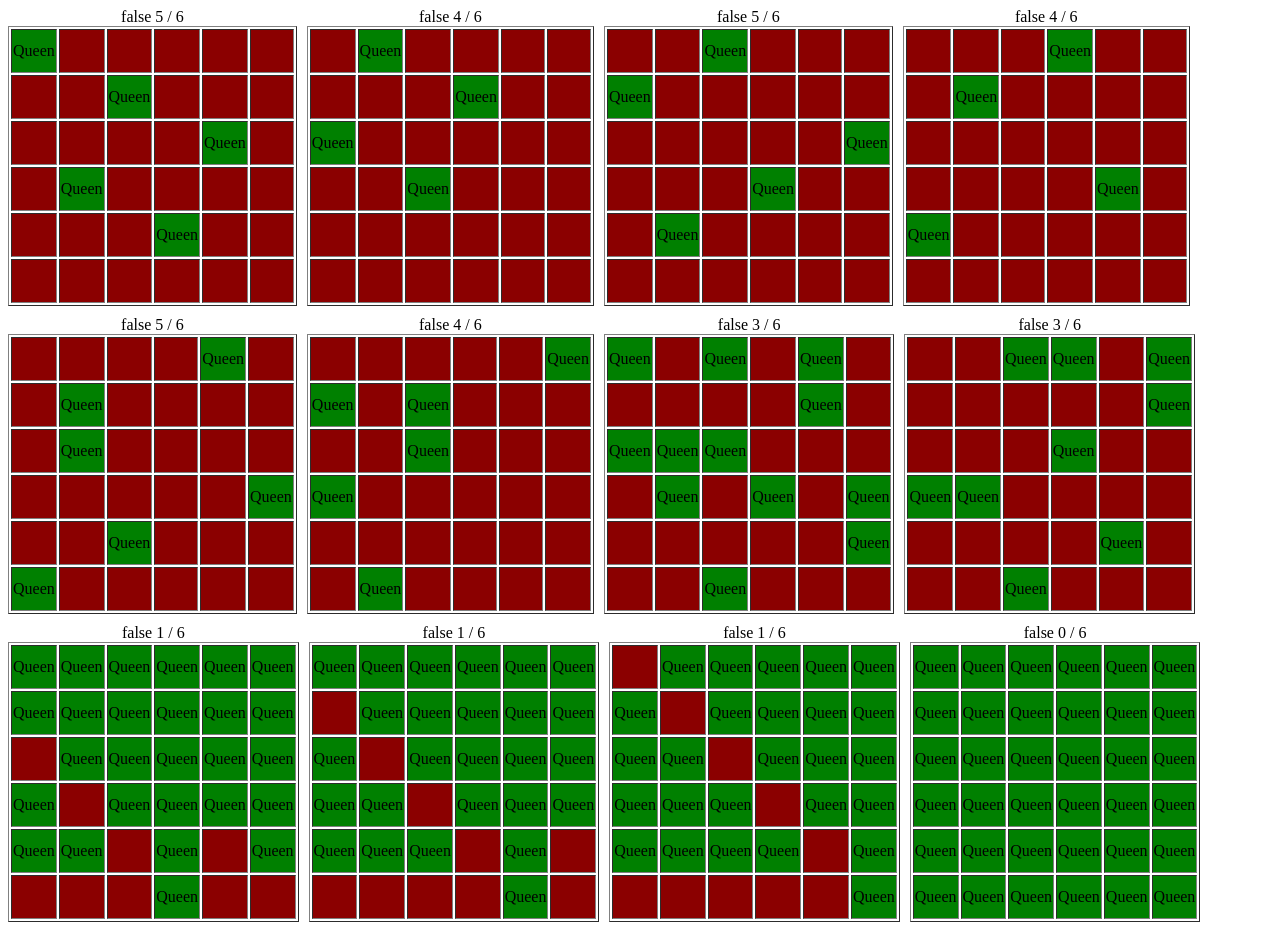
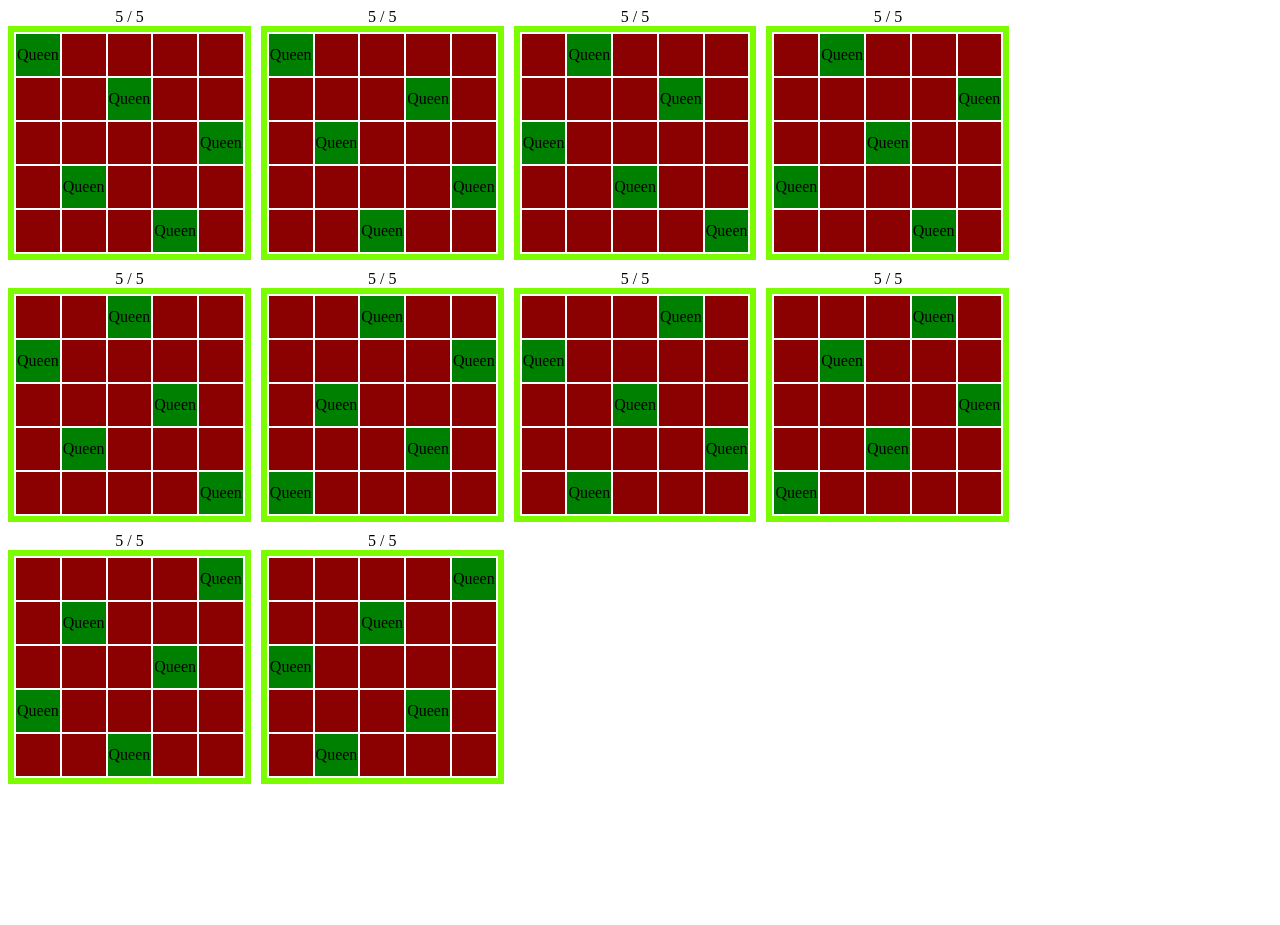
Before and after one commit to jeremyshantz/queens, a plain HTML site: page index.html in a window 1280 px wide. Shown: the top 925 px of the page. After the commit the page ends 802 px from the top, so only its background shows below. Drawn offline with Linux system fonts and the light colour scheme.

Commit message:
Implementation

```diff
--- a/css/app.css
+++ b/css/app.css
@@ -20,6 +20,9 @@
 
 }
 
+TABLE.win {;
+    border: lawngreen 6px  solid ;
+}
 
 TD {
     width: 40px;
--- a/js/app.js
+++ b/js/app.js
@@ -10,24 +10,10 @@ app.directive('queens', function ($timeout) {
         scope: {},
         controller: function ($scope) {
 
-            $scope.n = 6;
+            $scope.n = 5;
             $scope.count = 1;
             $scope.queen = new Queen($scope.n);
-            $scope.queen.tryNext();
-
-
-            var add = function() {
-
-                $timeout(function(){
-                    $scope.queen.tryNext();
-                    $scope.count++;
-                    if ($scope.count < 20) {
-                        add();
-                    }
-                }, 50, true);
-            };
-
-            add();
+            $scope.queen.solve(0);
         },
         templateUrl: 'partials/queens.html'
     };
--- a/js/queen.js
+++ b/js/queen.js
@@ -3,162 +3,66 @@
 var Queen = function(n) {
 
     this.n = n;
-    this.value_invalid = '';
     this.value_valid = 'Queen';
     this.boards = [];
+    this.currentSolution = [this.n];
 
-    this.startX = 0;
+    this.addCurrent = function () {
 
-    this.except = [];
-    for(var i = 0; i < n; i++) {
-        this.except[i] = [];
-    }
-};
+        var board = this.buildBlankBoard(this.n),
+            i;
 
-Queen.prototype.tryNext = function () {
+        for(i = 0; i < this.n; i++) {
 
-    var i = 0;
+            board[i][this.currentSolution[i]] = this.value_valid;
+        }
 
-    for(i = 0; i < 2; i++) {
+        var matches = this.currentSolution.filter(function(i) { return !isNaN(i) || i; }).length;
 
-        var n = this.n;
-        var board = this.buildBlankBoard(n);
+        this.boards.push({
 
-        var x, y,
-            startX = this.startX,
-            matches = 0,
-            self = this;
+            win: matches == this.n,
+            matches: matches,
+            board: board
+        });
+    };
 
-        for (x = startX; x < n; x += 1) {
+    this.validLocation = function(current, row) {
 
-            y = this.findValidY(board[x], self.except[x]);
-            if (y === -1) {
+        var i;
 
-            }
-            else {
-                self.except[x].push(y);
-                var cell = board[x][y];
-                matches++;
-                this.cellSelected(board, x, y);
+        for (i = 0; i < current; i++) {
+
+            var prevQueen = this.currentSolution[i];
+
+            if (prevQueen == row ||  prevQueen == row - (current - i) ||  prevQueen == row + (current - i)) {
+                return false;
             }
         }
 
-        var b = {
-            win: matches === board.length,
-            matches: matches,
-            board: board
-        };
-
-        this.boards.push(b);
-
-    }
-    return b;
+        return true;
+    };
 };
 
-Queen.prototype.findValidY = function(row, except) {
+Queen.prototype.solve = function (x) {
+    var y;
 
-    var i;
-    for(i = 0; i < this.n; i++) {
-
-        if (except.some(function (j) { return j === i; })) {
-            continue;
-        }
-
-        if (row[i] === this.value_valid){
-            return i;
+    if (x === this.n)
+    {
+        this.addCurrent();
+    }
+    else
+    {
+        for (y = 0; y < this.n; y++)
+        {
+            if (this.validLocation(x, y))
+            {
+                this.currentSolution[x] = y;
+                this.solve(x + 1);
+            }
         }
     }
-
-    return -1;
-};
-
-Queen.prototype.cellSelected = function(board, x, y) {
-
-    this.invalidateRow(board[x], y);
-    this.invalidateColumn(board, y, x);
-    this.invalidateDiagonalRightDown(board, x, y);
-    this.invalidateDiagonalRightUp(board, x, y);
-    this.invalidateDiagonalLeftDown(board, x, y);
-    this.invalidateDiagonalLeftUp(board, x, y);
-
-};
-
-Queen.prototype.invalidateRow = function(row, y) {
-    var x;
-    for(x = 0; x < row.length; x+=1) {
-        if (x !== y) {
-            row[x] = this.value_invalid;
-        }
-    }
-};
-
-Queen.prototype.invalidateColumn = function(board, y, x){
-    var i;
-    for(i = 0; i < board.length; i+=1) {
-
-        if (i > x) {
-            board[i][y] = this.value_invalid;
-        }
-    }
-};
-
-Queen.prototype.invalidateDiagonalRightDown = function(board, x, y){
-
-    x += 1;
-    y += 1;
-
-    if (x >= this.n || y >= this.n) {
-        return;
-    }
-
-    board[x][y] = this.value_invalid;
-
-    this.invalidateDiagonalRightDown(board, x, y);
-};
-
-Queen.prototype.invalidateDiagonalRightUp = function(board, x, y){
-
-    x -= 1;
-    y += 1;
-
-    if (x < 0 || y >= this.n) {
-        return;
-    }
-
-    board[x][y] = this.value_invalid;
-
-    this.invalidateDiagonalRightDown(board, x, y);
-};
-
-Queen.prototype.invalidateDiagonalLeftDown = function(board, x, y){
-
-    x += 1;
-    y -= 1;
-
-    if (x >= this.n || y < 0) {
-        return;
-    }
-
-    board[x][y] = this.value_invalid;
-
-    this.invalidateDiagonalLeftDown(board, x, y);
-};
-
-
-Queen.prototype.invalidateDiagonalLeftUp = function(board, x, y){
-
-    x -= 1;
-    y -= 1;
-
-    if (x < 0 || y < 0) {
-        return;
-    }
-
-    board[x][y] = this.value_invalid;
-
-    this.invalidateDiagonalLeftUp(board, x, y);
-};
-
+}
 
 Queen.prototype.buildBlankBoard = function(n) {
     var board = [],
@@ -167,7 +71,7 @@ Queen.prototype.buildBlankBoard = function(n) {
     for(x = 0; x < n; x+=1) {
         var a =[];
         for(y = 0; y < n; y+=1) {
-            a.push(this.value_valid);
+            a.push('');
         }
         board.push(a);
     }
--- a/partials/board.html
+++ b/partials/board.html
@@ -1,6 +1,6 @@
 <div class="board">
-    <div><span ng-bind="board.win"></span><span> </span><span ng-bind="board.matches"></span><span> / </span><span ng-bind="board.board.length"></span></div>
-    <table border="1">
+    <div><span ng-bind="board.matches"></span><span> / </span><span ng-bind="board.board.length"></span></div>
+    <table ng-class="{win: board.win }">
         <tr ng-repeat="row in board.board track by $index">
             <td ng-class="{green: column, red: !column}" ng-repeat="column in row track by $index">{{column}}</td>
         </tr>
```
Also changed, not shown: 1 other file.
